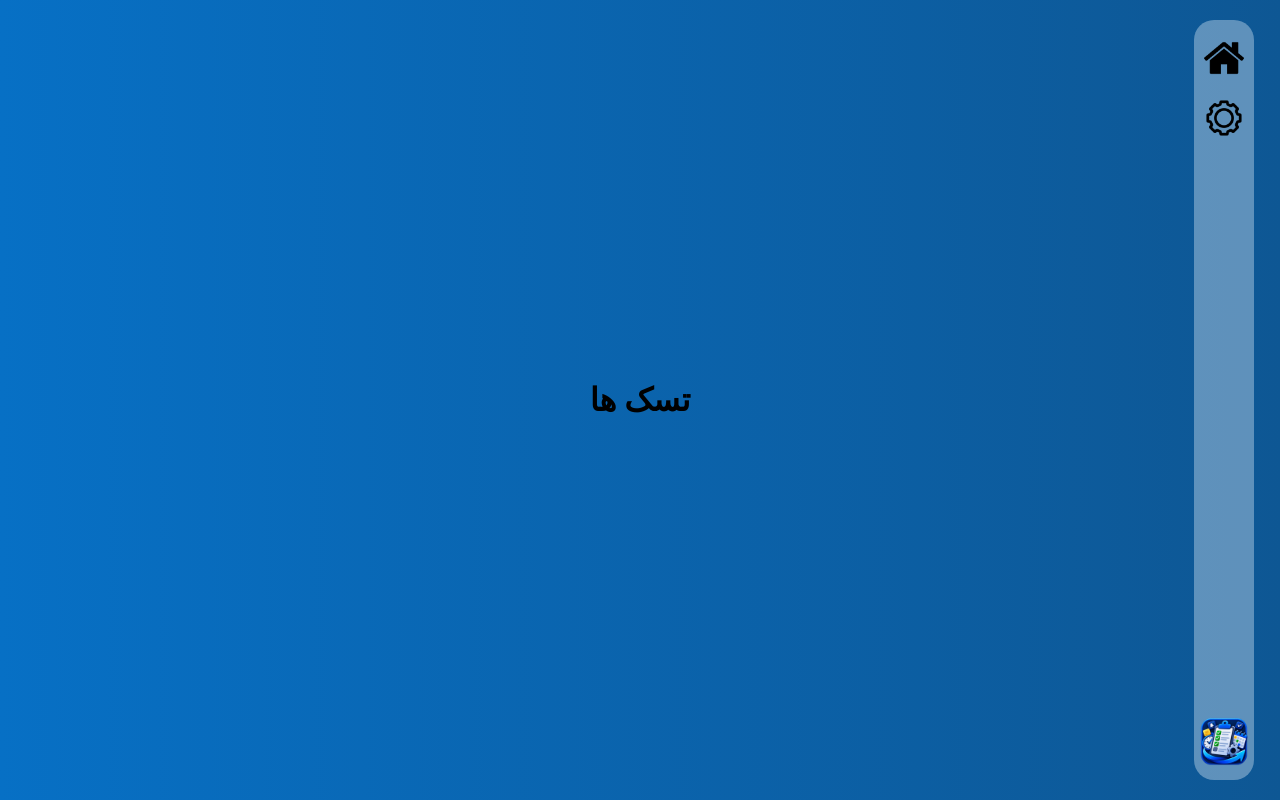
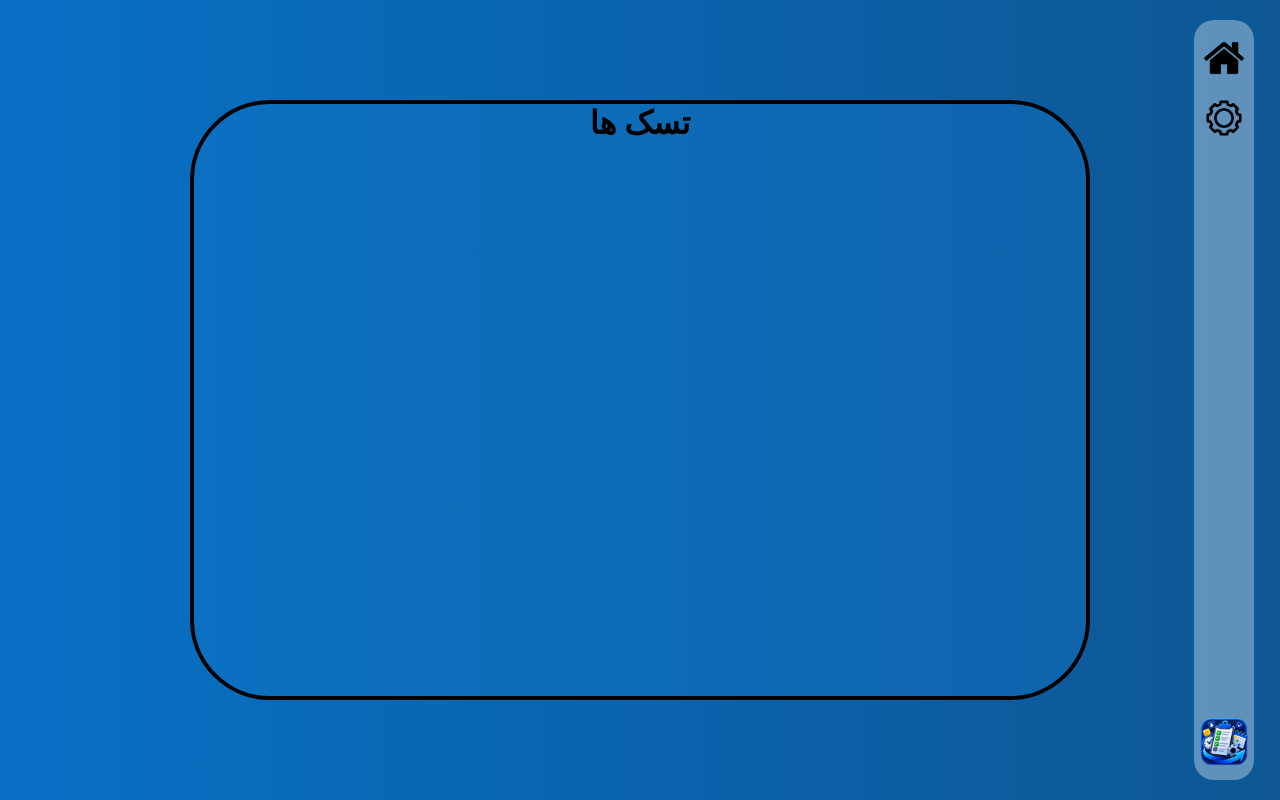
Before and after one commit to artin231/TaskManager-with-React-js, a React (Vite) app in the folder TaskManager/: page / in a window 1280 px wide. Built offline with nearby package versions, Linux system fonts and the light colour scheme.

Commit message:
adding the box of the tast list

```diff
--- a/TaskManager/src/css/main.css
+++ b/TaskManager/src/css/main.css
@@ -76,3 +76,19 @@ header nav  .logo{
     justify-self: flex-end !important;
     align-self: center;
 }
+
+.container .TasksBox{
+    width: 900px;
+    height: 600px;
+    background-color: #1478ca55;
+    border-radius: 80px;
+    border: 4px solid black;
+    display: flex;
+    flex-direction: column;
+    align-items: center;
+    backdrop-filter: blur(100%);
+}
+
+.container .TasksBox:hover{
+    transform: translateY(-1%);
+}
```
